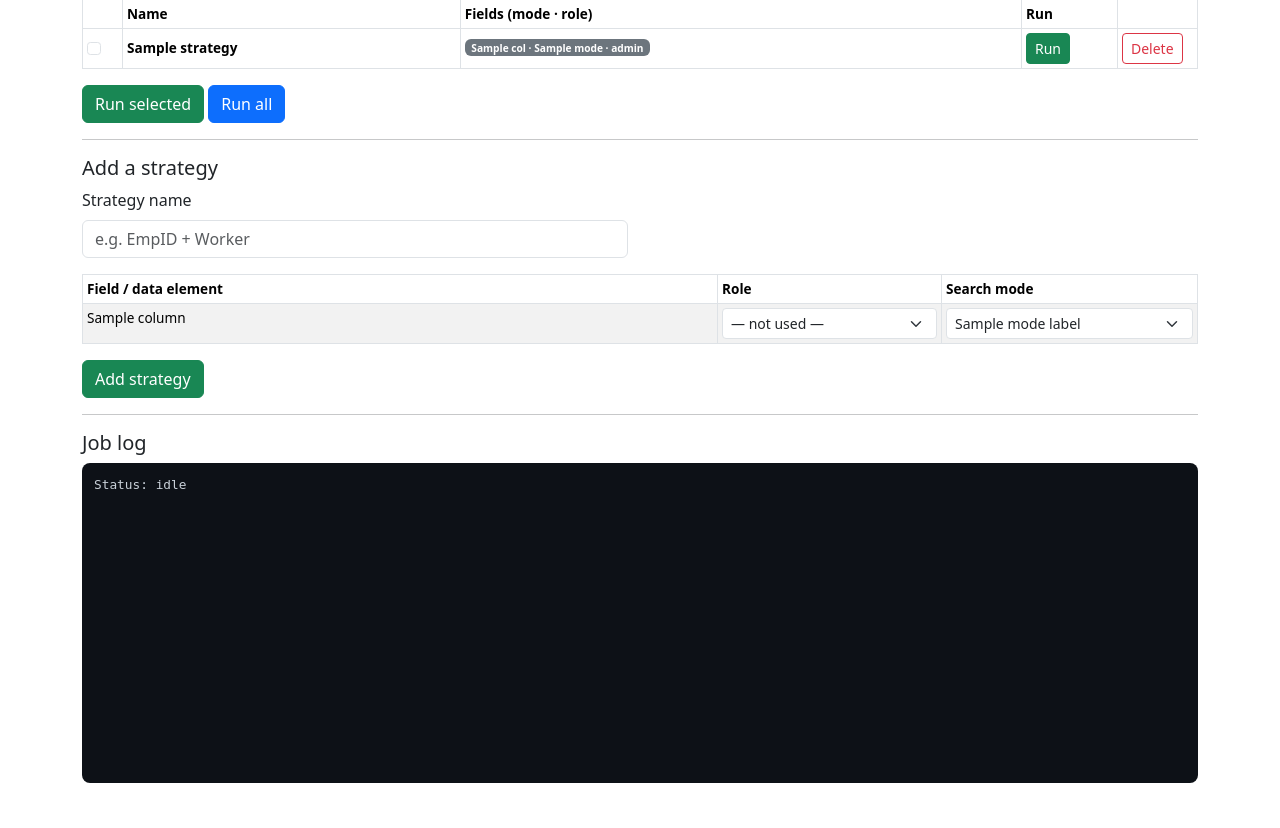
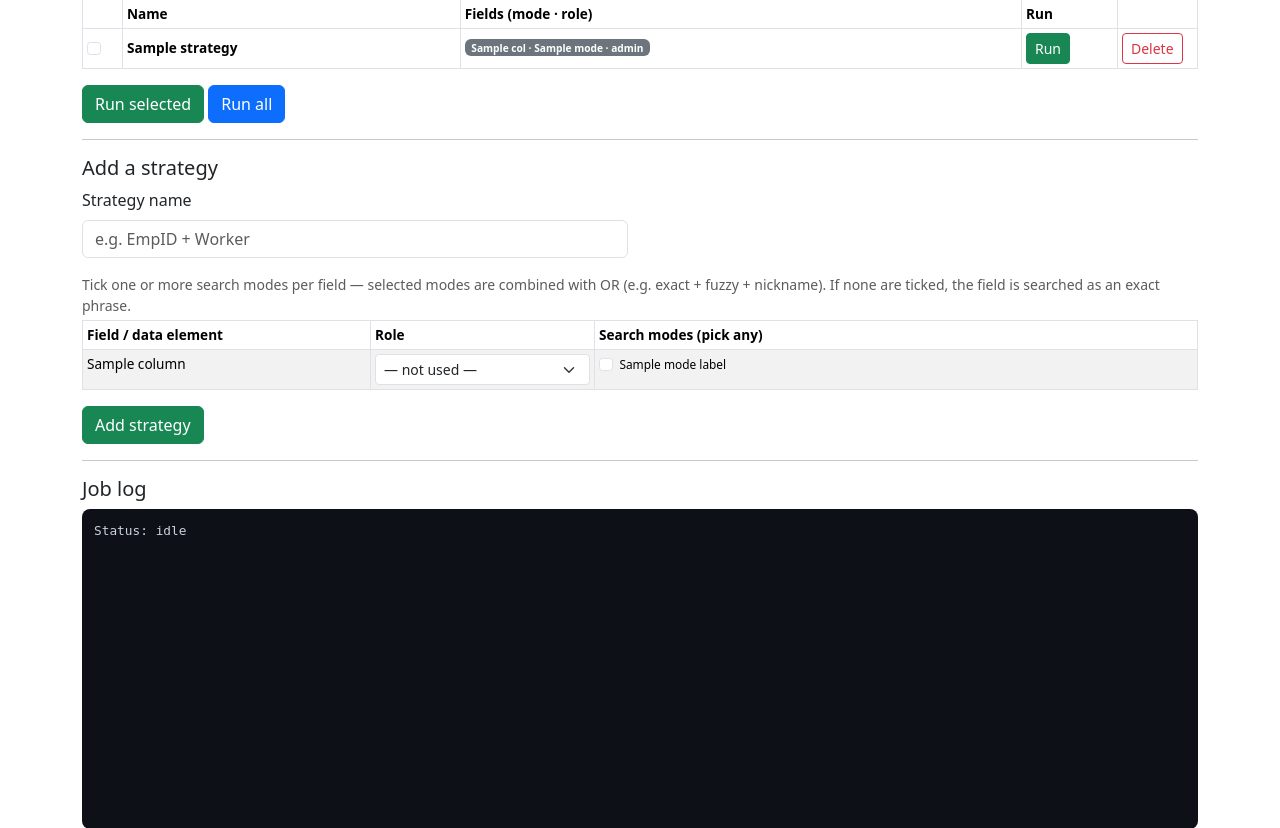
Before and after one commit to ddsprasad/peoplefinder, a Flask app: template templates/strategies.html in a window 1280 px wide. Shown: the part 219-1047 px from the top of the page. Before the commit the page ends 1002 px from the top, so only its background shows below. Run offline with Flask 3, Linux system fonts and the light colour scheme; the template is opened without the code that fills it: most values are stand-ins (such as "Sample title", 1, 10 or a date in 2020); data that the repository does not hold is empty.

Commit message:
Allow multiple search modes per strategy field
Each field in a strategy can now select several modes (checkboxes); the
sub-queries are OR'd together (e.g. exact OR fuzzy OR nickname). Field config
stores `modes` (list); legacy single-`mode` configs still load.

Co-Authored-By: Claude Opus 4.8 (1M context) <noreply@anthropic.com>

```diff
--- a/app.py
+++ b/app.py
@@ -366,12 +366,15 @@ def strategies_page():
                     or f"Strategy {len(STATE['strategies']) + 1}")
             cols = request.form.getlist("cfg_col")
             roles = request.form.getlist("cfg_role")
-            modes = request.form.getlist("cfg_mode")
             fields = {}
-            for col, role, mode in zip(cols, roles, modes):
+            for i, (col, role) in enumerate(zip(cols, roles)):
                 if role in ("mandatory", "optional"):
-                    mode = mode if mode in SEARCH_MODES else "exact"
-                    fields[col] = {"role": role, "mode": mode}
+                    # Each row's modes are checkboxes named mode_<rowindex>.
+                    modes = [m for m in request.form.getlist(f"mode_{i}")
+                             if m in SEARCH_MODES]
+                    if not modes:
+                        modes = ["exact"]
+                    fields[col] = {"role": role, "modes": modes}
             if fields:
                 STATE["strategies"].append({"name": name, "fields": fields})
                 save_strategies(STATE["strategies"])
--- a/audit.py
+++ b/audit.py
@@ -221,8 +221,10 @@ def _audit_employee_strategy(settings, row, id_col, name_col, fields):
     for col, cfg in fields.items():
         term = _clean(row.get(col))
         if term:
+            # `modes` is the new (list) form; fall back to legacy single `mode`.
+            modes = cfg.get("modes") or [cfg.get("mode", "exact")]
             field_md5s[col] = search_field(
-                settings, term, cfg.get("mode", "exact"), nick_lookup=NICKNAMES)
+                settings, term, modes, nick_lookup=NICKNAMES)
 
     mandatory = [c for c in field_md5s if fields[c].get("role", "mandatory") == "mandatory"]
     optional = [c for c in field_md5s if fields[c].get("role") == "optional"]
--- a/search_index.py
+++ b/search_index.py
@@ -250,11 +250,30 @@ def build_field_query(value: str, mode: str = "exact", nick_lookup=None) -> str:
     return f'"{_escape_phrase(v)}"'
 
 
-def search_field(settings: Settings, value: str, mode: str = "exact",
+def build_multi_query(value: str, modes, nick_lookup=None) -> str:
+    """OR together the queries for one or more modes on the same field value.
+
+    `modes` may be a single mode string or a list of modes. Each sub-query is
+    parenthesized so the OR composes correctly. Returns None for empty input.
+    """
+    if isinstance(modes, str):
+        modes = [modes]
+    parts, seen = [], set()
+    for m in (modes or []):
+        q = build_field_query(value, m, nick_lookup)
+        if q and q not in seen:
+            seen.add(q)
+            parts.append(f"({q})")
+    if not parts:
+        return None
+    return parts[0] if len(parts) == 1 else " OR ".join(parts)
+
+
+def search_field(settings: Settings, value: str, modes="exact",
                  top: int = 1000, nick_lookup=None) -> Set[str]:
-    """Search content/file_name for one field value using the given mode;
-    return the set of matching md5s. Uses the Lucene (full) query parser."""
-    q = build_field_query(value, mode, nick_lookup)
+    """Search content/file_name for one field value using one or more modes
+    (OR'd); return the set of matching md5s. Uses the Lucene (full) parser."""
+    q = build_multi_query(value, modes, nick_lookup)
     if not q:
         return set()
     client = _search_client(settings)
--- a/templates/strategies.html
+++ b/templates/strategies.html
@@ -34,7 +34,7 @@ folder.</p>
         <td>
           {% for col, cfg in s.fields.items() %}
             <span class="badge {% if cfg.role=='mandatory' %}bg-primary{% else %}bg-secondary{% endif %} me-1 mb-1">
-              {{ col }} · {{ cfg.mode }} · {{ cfg.role }}
+              {{ col }} · {{ (cfg.modes if cfg.modes else [cfg.mode])|join('/') }} · {{ cfg.role }}
             </span>
           {% endfor %}
         </td>
@@ -71,13 +71,17 @@ folder.</p>
     </div>
   </div>
 
+  <p class="text-muted small mb-1">Tick one or more search modes per field — selected
+  modes are combined with OR (e.g. exact + fuzzy + nickname). If none are ticked,
+  the field is searched as an exact phrase.</p>
   <table class="table table-sm table-striped table-bordered">
     <thead>
-      <tr><th>Field / data element</th><th style="width:14rem;">Role</th>
-          <th style="width:16rem;">Search mode</th></tr>
+      <tr><th style="width:18rem;">Field / data element</th><th style="width:14rem;">Role</th>
+          <th>Search modes (pick any)</th></tr>
     </thead>
     <tbody>
       {% for c in columns %}
+      {% set col_idx = loop.index0 %}
       <tr>
         <td>{{ c }}<input type="hidden" name="cfg_col" value="{{ c }}"></td>
         <td>
@@ -88,11 +92,15 @@ folder.</p>
           </select>
         </td>
         <td>
-          <select name="cfg_mode" class="form-select form-select-sm">
-            {% for val, label in mode_labels %}
-              <option value="{{ val }}" {% if val=='exact' %}selected{% endif %}>{{ label }}</option>
-            {% endfor %}
-          </select>
+          {% for val, label in mode_labels %}
+          <div class="form-check form-check-inline">
+            <input class="form-check-input" type="checkbox"
+                   name="mode_{{ col_idx }}" value="{{ val }}"
+                   id="m_{{ col_idx }}_{{ val }}"
+                   {% if val=='exact' %}checked{% endif %}>
+            <label class="form-check-label small" for="m_{{ col_idx }}_{{ val }}">{{ label }}</label>
+          </div>
+          {% endfor %}
         </td>
       </tr>
       {% endfor %}
```
